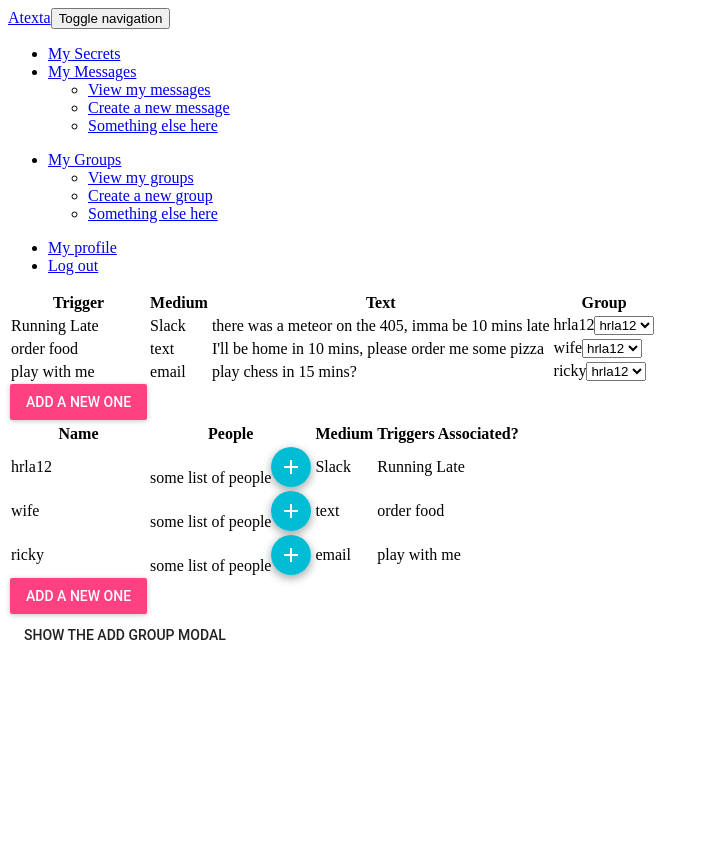
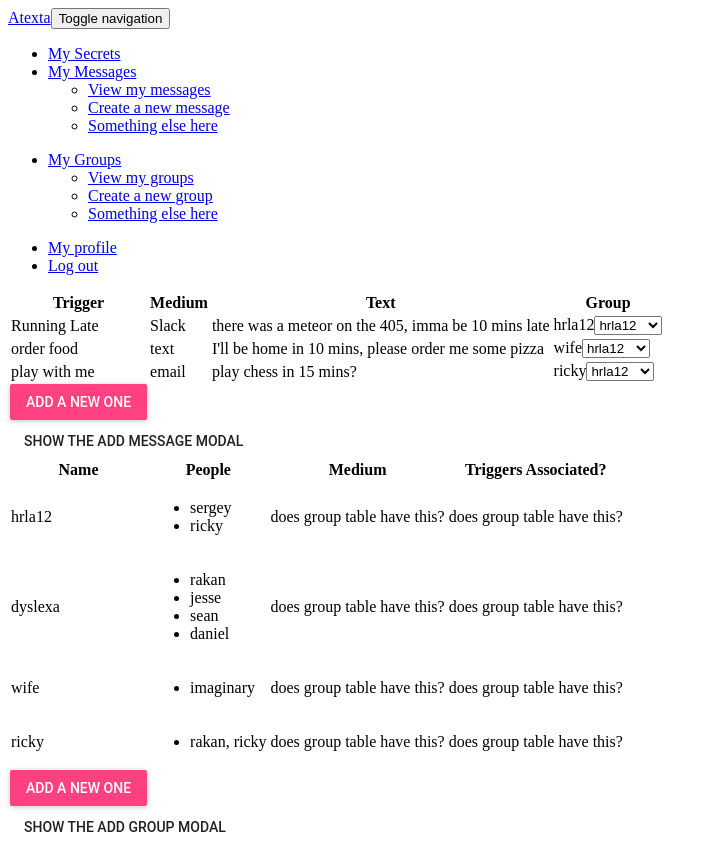
Before and after one commit to dpawsit/AtextaWeb, a React app: page / in a window 1280 px wide. Shown: the whole page, without its empty margins (0-717 px from the left). Before the commit the page ends 800 px from the top, so only its background shows below. Built offline with nearby package versions, Linux system fonts and the light colour scheme; the HTML template or start-up script is replaced by a standard one; what react-tap-event-plugin would draw is missing.

Commit message:
[prog]start filling out forms for submitting messages/groups

```diff
--- a/app/public/stylesheet.css
+++ b/app/public/stylesheet.css
@@ -1 +1,21 @@
-/*use styles here
+.scrollable {
+	overflow: auto;
+	width: 75%;
+	margin: auto;
+	border: 2px solid blue;
+}
+
+.centered {
+	text-align: center;
+}
+
+.colorBox {
+	background-color: grey;
+	border: 1px solid black;
+	margin: 5px;
+}
+
+ul {
+    padding: 0;
+    list-style-type: none;
+}
--- /dev/null
+++ b/app/src/containers/AddMessageModal.jsx
@@ -0,0 +1,107 @@
+import React from 'react'
+import { connect } from 'react-redux'
+import { Modal, ButtonToolbar, DropdownButton, MenuItem } from 'react-bootstrap'
+import { RaisedButton } from 'material-ui'
+
+class AddMessageModal extends React.Component {
+	constructor(props) {
+		super(props)
+		this.state = {
+			showModal: true,
+			step: 1,
+			selectedGroup: ''
+		}
+		this.stepDecider = this.stepDecider.bind(this)
+		this.incrementStep = this.incrementStep.bind(this)
+		this.closeModal = this.closeModal.bind(this)
+		this.clickGroup = this.clickGroup.bind(this)
+	}
+
+	incrementStep() {
+		this.setState({step: this.state.step+1})
+	}
+
+	closeModal() {
+		this.setState({showModal: false})
+	}
+
+	clickGroup(group) {
+		this.setState({selectedGroup: group})
+	}
+
+	stepDecider() {
+		const renderGroups = (group) => (
+				<li onClick = {()=>{this.clickGroup(group.group)}}className = "centered colorBox">{group.group}</li>
+			)
+		switch(this.state.step) {
+			case 1:
+				return (
+					<div>
+						<form>
+							<label>
+								What do you want to name this trigger?
+								<input type='text' id='groupName' />
+            	</label>
+            </form>
+						<RaisedButton type="button" label="Cancel" secondary={true}
+						onClick = {this.closeModal}/>
+						<RaisedButton type="button" label="Next" secondary={true}
+						onClick = {this.incrementStep}/>
+					</div>
+				)
+			case 2:
+				return (
+					<div>
+						<form>
+							<label>
+								Input the text you want to send
+								<input type='text' id='groupName' />
+            	</label>
+            </form>
+						<RaisedButton type="button" label="Cancel" secondary={true}
+						onClick = {this.closeModal}/>
+						<RaisedButton type="button" label="Next" secondary={true}
+						onClick = {this.incrementStep}/>
+					</div>
+				)
+			case 3:
+				return(
+					<div>
+						Select the group you want {this.state.selectedGroup}
+						<div className = "scrollable">
+							<ul>
+								{this.props.groups.map(renderGroups)}
+							</ul>
+						<RaisedButton type="button" label="Add new group"
+						onClick = {this.incrementStep}/>
+						<RaisedButton type="button" label="Submit"
+						onClick = {this.closeModal}/>
+						</div>
+					</div>
+				)
+			default:
+				return (
+					<div></div>
+				)
+		}
+	}
+
+	render() {
+		return(
+	    <Modal show={this.state.showModal} onHide={this.closeModal}>
+	    	<Modal.Header closeButton>
+	    		<Modal.Title>Add a message</Modal.Title>
+	    	</Modal.Header>
+	    	<Modal.Body>
+	    		{this.stepDecider()}
+	   		</Modal.Body>
+	    </Modal>
+		)
+	}
+}
+
+function mapStateToProps({ groups }) {
+	return { groups };
+}
+
+export default connect(mapStateToProps)(AddMessageModal)
--- a/app/src/containers/App.jsx
+++ b/app/src/containers/App.jsx
@@ -6,16 +6,20 @@ import Navbar from '../components/Navbar.jsx'
 import MessageList from './MessageList.jsx'
 import GroupList from './GroupList.jsx'
 import AddGroupModal from './addGroupModal.jsx'
+import AddMessageModal from './AddMessageModal.jsx'
 
 class App extends React.Component {
 	constructor(props) {
 		super(props)
 
 		this.state = {
-			showAddGroupModal: false
+			showAddGroupModal: false,
+			showAddMessageModal: false
 		}
 		this.closeAddGroupModal=this.closeAddGroupModal.bind(this)
 		this.toggleAddGroupModal=this.toggleAddGroupModal.bind(this)
+		this.toggleAddMessageModal = this.toggleAddMessageModal.bind(this)
+		this.closeAddMessageModal = this.closeAddMessageModal.bind(this)
 	}
 
 	closeAddGroupModal() {
@@ -26,6 +30,14 @@ class App extends React.Component {
 		this.setState({showAddGroupModal: !this.state.showAddGroupModal})
 	}
 
+	closeAddMessageModal() {
+		this.setState({showAddMessageModal: false})
+	}
+
+	toggleAddMessageModal() {
+		this.setState({showAddMessageModal: !this.state.showAddMessageModal})
+	}
+
 	render() {
 		return (
 			<div>
@@ -33,6 +45,8 @@ class App extends React.Component {
 					<div>
 						<Navbar	/>
 						<MessageList />
+						<FlatButton label="show the add message modal" onClick={this.toggleAddMessageModal} />
+						{this.state.showAddMessageModal ? <AddMessageModal /> : <div></div>}
 						<GroupList />
 						<FlatButton label="show the add group modal" onClick={this.toggleAddGroupModal} />
 						{this.state.showAddGroupModal ? <AddGroupModal /> : <div></div>}
--- a/app/src/containers/GroupList.jsx
+++ b/app/src/containers/GroupList.jsx
@@ -10,17 +10,22 @@ class GroupList extends React.Component {
 		this.renderGroups = this.renderGroups.bind(this)
 	}
 
-	renderGroups(message) {
+	renderGroups(group) {
+		function renderPeople(person) {
+			return(
+				<li>{person}</li>
+			)
+		}
 		return(
-			<tr key={message.trigger}>
-	      <td contentEditable>{message.group.name}</td>
-	      <td>some list of people
-	      		<FloatingActionButton mini={true}>
-				      <ContentAdd />
-				    </FloatingActionButton>
+			<tr key={group.group}>
+	      <td contentEditable>{group.group}</td>
+	      <td>
+	      <ul>
+	      	{group.people.map(renderPeople)}
+	      </ul>
 				</td>
-	      <td>{message.group.medium}</td>
-	      <td>{message.trigger}</td>
+	      <td>does group table have this?</td>
+	      <td>does group table have this?</td>
 	 	 	</tr>
 	 	 	)
 
@@ -37,7 +42,7 @@ class GroupList extends React.Component {
 					</tr>
 				</thead>
 				<tbody>
-					{this.props.messages.map(this.renderGroups)}
+					{this.props.groups.map(this.renderGroups)}
 				<RaisedButton type="button" label="add a new one" secondary={true} />
 				</tbody>
 			</table>
@@ -45,8 +50,8 @@ class GroupList extends React.Component {
 	}
 }
 
-function mapStateToProps({ messages }) {
-	return { messages };
+function mapStateToProps({ messages, people, groups }) {
+	return { messages, people, groups };
 }
 
 export default connect(mapStateToProps)(GroupList)
--- a/app/src/containers/MessageList.jsx
+++ b/app/src/containers/MessageList.jsx
@@ -11,16 +11,14 @@ class MessageList extends React.Component {
 
 
 	renderMessages(messages) {
-		let groups = messages.map(message => {
-			return message.group.name
-		})
-		console.log('the groups are', groups)
+		let groups = this.props.groups
 
 		function renderMessage(message) {
-			function renderGroups(groupName) {
+
+			function renderGroups(group) {
 				return(
 					<option
-					value={groupName}>{groupName}</option>
+					value={group.group}>{group.group}</option>
 				)
 			}
 			return(
@@ -65,8 +63,8 @@ class MessageList extends React.Component {
 	}
 }
 
-function mapStateToProps({ messages }) {
-	return { messages };
+function mapStateToProps({ messages, groups }) {
+	return { messages, groups };
 }
 
 export default connect(mapStateToProps)(MessageList)
--- a/app/src/reducers/index.js
+++ b/app/src/reducers/index.js
@@ -1,8 +1,12 @@
 import { combineReducers } from 'redux';
 import MessagesReducer from './reducer_messages'
+import PeopleReducer from './reducer_people'
+import GroupsReducer from './reducer_groups'
 
 const rootReducer = combineReducers({
-	messages: MessagesReducer
+	messages: MessagesReducer,
+	people: PeopleReducer,
+	groups: GroupsReducer
 });
 
 export default rootReducer;
--- /dev/null
+++ b/app/src/reducers/reducer_groups.js
@@ -0,0 +1,15 @@
+export default function() {
+	return [{
+		group: 'hrla12',
+		people: ['sergey', 'ricky']
+	}, {
+		group: 'dyslexa',
+		people: ['rakan', 'jesse', 'sean', 'daniel']
+	}, {
+		group: 'wife',
+		people: ['imaginary']
+	}, {
+		group: 'ricky',
+		people: ['rakan, ricky']
+	}]
+}
--- /dev/null
+++ b/app/src/reducers/reducer_people.js
@@ -0,0 +1,10 @@
+export default function() {
+	return [
+		{name: 'ricky', medium: 'text', info: '3187927040'},
+		{name: 'sergey', medium: 'text', info: '8189190255'},
+		{name: 'rakan', medium: 'slack', info: 'rakan.nesheiwat'},
+		{name: 'jesse', medium: 'email', info: 'jnocon@gmail.com'},
+		{name: 'sean', medium: 'slack', info: 'sean.hong'},
+		{name: 'daniel', meidum: 'email', info: 'osaki.daniel@gmail.com'}
+	]
+}
```
